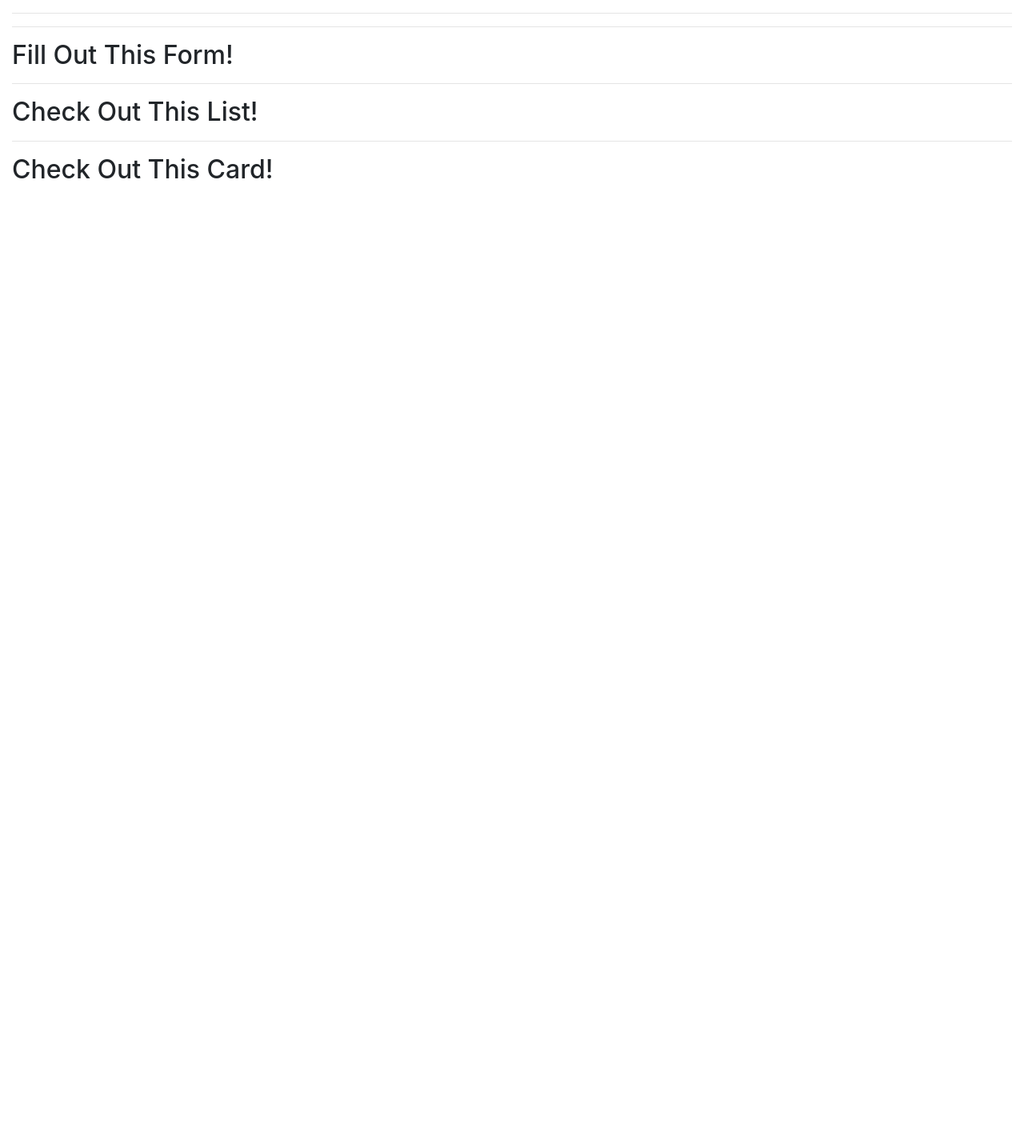
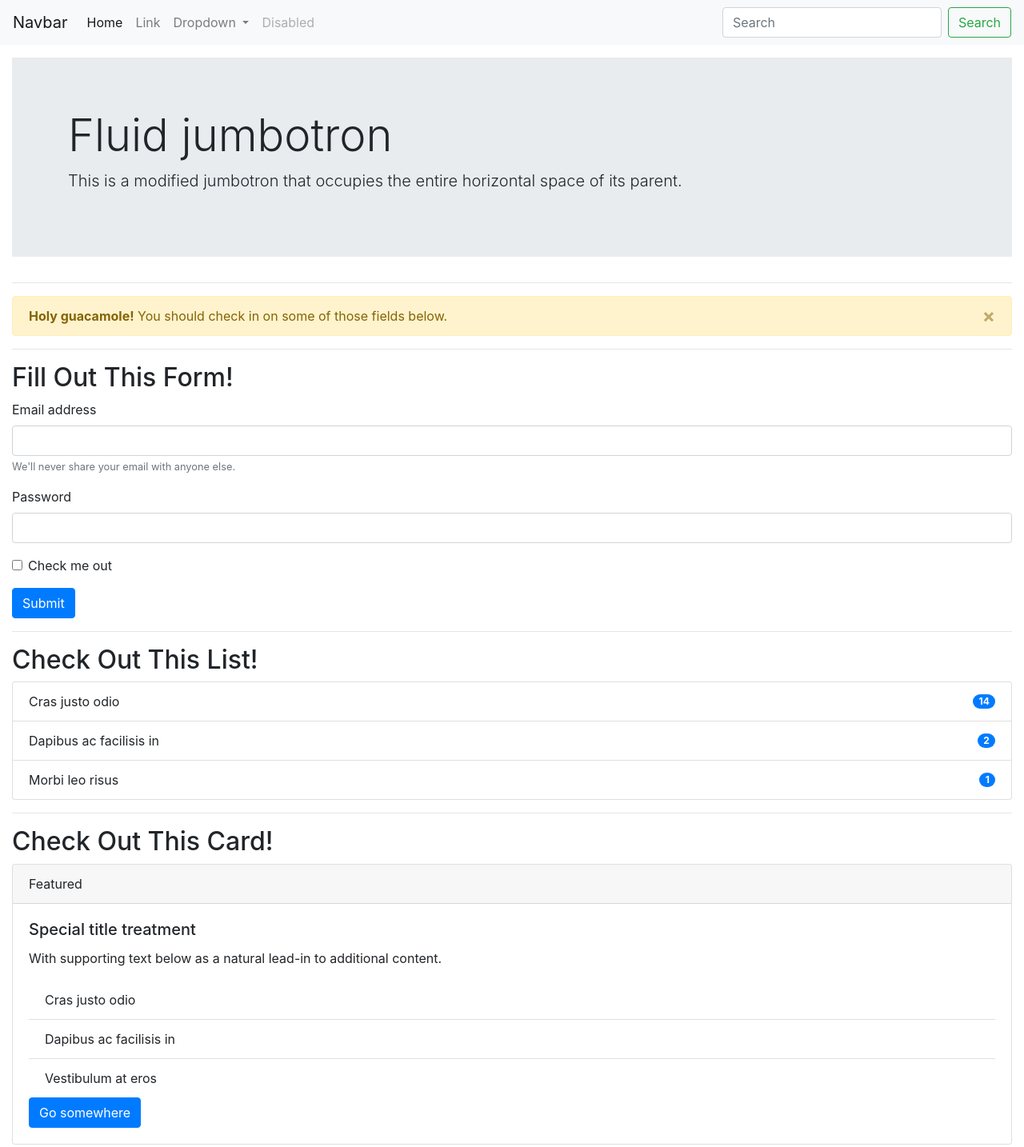
Before and after one commit to erin-maxson/fifth-week-modules, a plain HTML site: page 12-Stu_Bootstrap-Components/Unsolved/index.html in a window 1280 px wide. Shown: the whole page at 80% size. Before the commit the page ends 800 px from the top, so only its background shows below. Drawn offline with nearby package versions, Linux system fonts and the light colour scheme.

Commit message:
bootstrap activity completed

```diff
--- a/12-Stu_Bootstrap-Components/Unsolved/index.html
+++ b/12-Stu_Bootstrap-Components/Unsolved/index.html
@@ -14,17 +14,67 @@
 
   <!-- Add a navbar here -->
   <!-- https://getbootstrap.com/docs/4.5/components/navbar/ -->
+  <nav class="navbar navbar-expand-lg navbar-light bg-light">
+    <a class="navbar-brand" href="#">Navbar</a>
+    <button class="navbar-toggler" type="button" data-toggle="collapse" data-target="#navbarSupportedContent" aria-controls="navbarSupportedContent" aria-expanded="false" aria-label="Toggle navigation">
+      <span class="navbar-toggler-icon"></span>
+    </button>
+
+    <div class="collapse navbar-collapse" id="navbarSupportedContent">
+      <ul class="navbar-nav mr-auto">
+        <li class="nav-item active">
+          <a class="nav-link" href="#">Home <span class="sr-only">(current)</span></a>
+        </li>
+        <li class="nav-item">
+          <a class="nav-link" href="#">Link</a>
+        </li>
+        <li class="nav-item dropdown">
+          <a class="nav-link dropdown-toggle" href="#" id="navbarDropdown" role="button" data-toggle="dropdown" aria-haspopup="true" aria-expanded="false">
+            Dropdown
+          </a>
+          <div class="dropdown-menu" aria-labelledby="navbarDropdown">
+            <a class="dropdown-item" href="#">Action</a>
+            <a class="dropdown-item" href="#">Another action</a>
+            <div class="dropdown-divider"></div>
+            <a class="dropdown-item" href="#">Something else here</a>
+          </div>
+        </li>
+        <li class="nav-item">
+          <a class="nav-link disabled" href="#" tabindex="-1" aria-disabled="true">Disabled</a>
+        </li>
+      </ul>
+      <form class="form-inline my-2 my-lg-0">
+        <input class="form-control mr-sm-2" type="search" placeholder="Search" aria-label="Search">
+        <button class="btn btn-outline-success my-2 my-sm-0" type="submit">Search</button>
+      </form>
+    </div>
+  </nav>
+
 
 
   <!-- create page margins -->
   <main class="container-fluid my-3">
     <!-- Add a jumbotron here -->
     <!-- https://getbootstrap.com/docs/4.5/components/jumbotron/ -->
+    <div class="jumbotron jumbotron-fluid">
+      <div class="container">
+        <h1 class="display-4">Fluid jumbotron</h1>
+        <p class="lead">This is a modified jumbotron that occupies the entire horizontal space of its parent.</p>
+      </div>
+    </div>
+
 
     <hr />
 
     <!-- Add a dismissible alert here -->
     <!-- https://getbootstrap.com/docs/4.5/components/alerts/ -->
+    <div class="alert alert-warning alert-dismissible fade show" role="alert">
+      <strong>Holy guacamole!</strong> You should check in on some of those fields below.
+      <button type="button" class="close" data-dismiss="alert" aria-label="Close">
+        <span aria-hidden="true">&times;</span>
+      </button>
+    </div>
+
 
     <hr />
 
@@ -32,17 +82,66 @@
     <!-- Add a form here -->
     <!-- https://getbootstrap.com/docs/4.5/components/forms/ -->
 
+    <form>
+      <div class="form-group">
+        <label for="exampleInputEmail1">Email address</label>
+        <input type="email" class="form-control" id="exampleInputEmail1" aria-describedby="emailHelp">
+        <small id="emailHelp" class="form-text text-muted">We'll never share your email with anyone else.</small>
+      </div>
+      <div class="form-group">
+        <label for="exampleInputPassword1">Password</label>
+        <input type="password" class="form-control" id="exampleInputPassword1">
+      </div>
+      <div class="form-group form-check">
+        <input type="checkbox" class="form-check-input" id="exampleCheck1">
+        <label class="form-check-label" for="exampleCheck1">Check me out</label>
+      </div>
+      <button type="submit" class="btn btn-primary">Submit</button>
+    </form>
+
     <hr />
 
     <h2>Check Out This List!</h2>
     <!-- Add a list with badges here -->
     <!-- https://getbootstrap.com/docs/4.5/components/list-group -->
 
+    <ul class="list-group">
+      <li class="list-group-item d-flex justify-content-between align-items-center">
+        Cras justo odio
+        <span class="badge badge-primary badge-pill">14</span>
+      </li>
+      <li class="list-group-item d-flex justify-content-between align-items-center">
+        Dapibus ac facilisis in
+        <span class="badge badge-primary badge-pill">2</span>
+      </li>
+      <li class="list-group-item d-flex justify-content-between align-items-center">
+        Morbi leo risus
+        <span class="badge badge-primary badge-pill">1</span>
+      </li>
+    </ul>
+
     <hr />
 
     <h2>Check Out This Card!</h2>
     <!-- Add a card with a header, list, and footer here  -->
     <!-- https://getbootstrap.com/docs/4.5/components/card/ -->
+
+    <div class="card">
+      <div class="card-header">
+        Featured
+      </div>
+      <div class="card-body">
+        <h5 class="card-title">Special title treatment</h5>
+        <p class="card-text">With supporting text below as a natural lead-in to additional content.</p>
+        <ul class="list-group list-group-flush">
+          <li class="list-group-item">Cras justo odio</li>
+          <li class="list-group-item">Dapibus ac facilisis in</li>
+          <li class="list-group-item">Vestibulum at eros</li>
+        </ul>
+        <a href="#" class="btn btn-primary">Go somewhere</a>
+      </div>
+    </div>
+
 
   </main>
 
```
